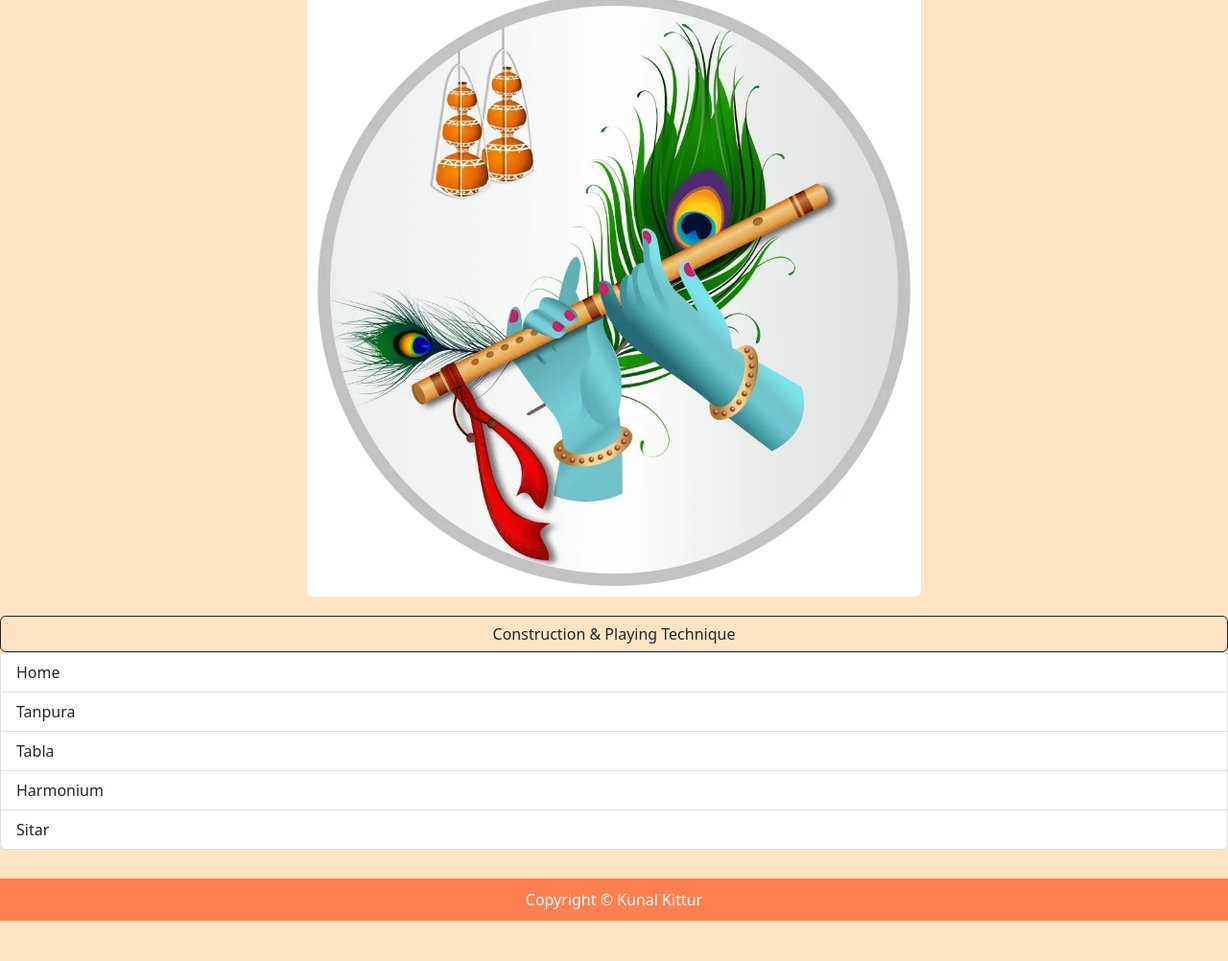
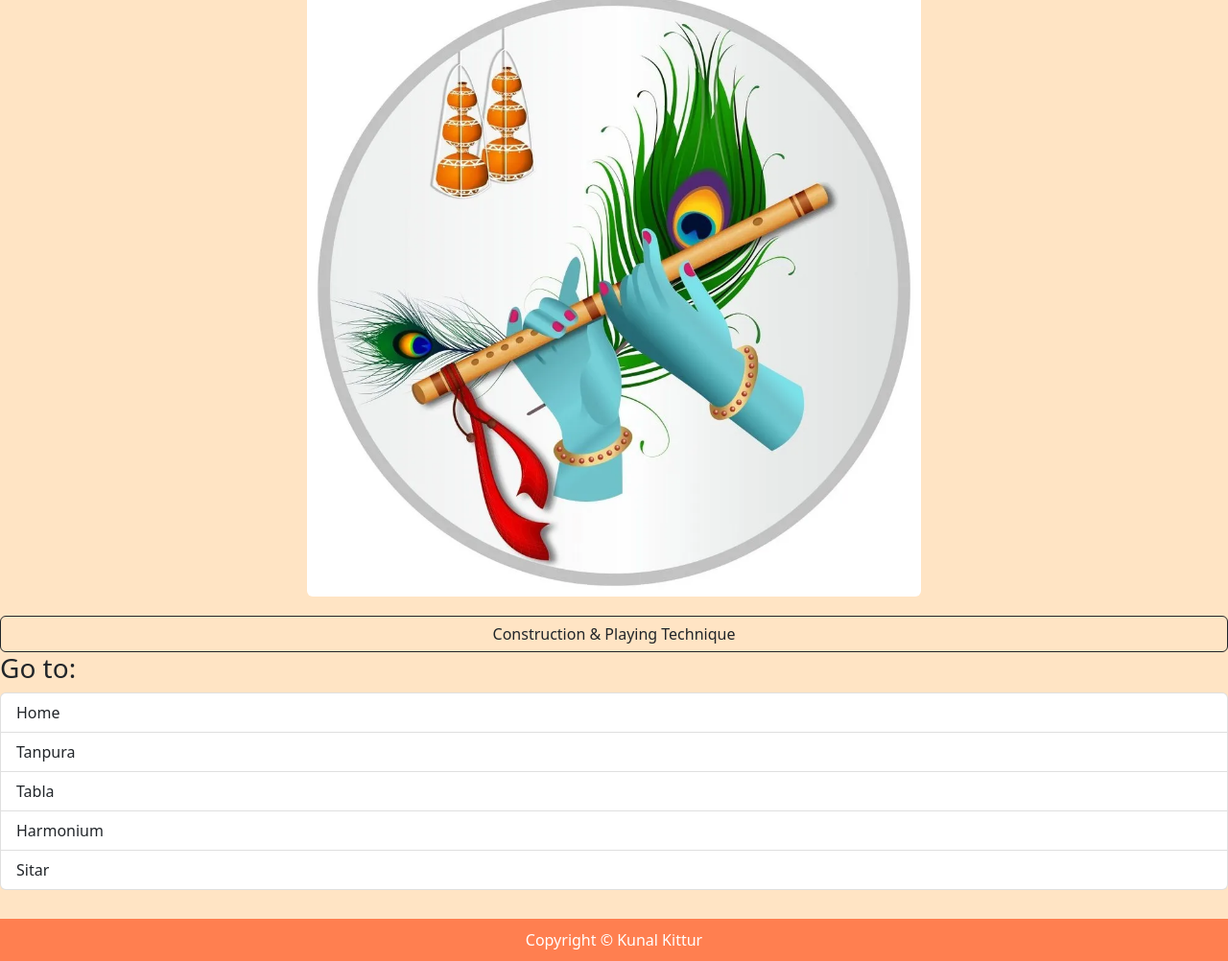
Before and after one commit to heyyitskk/InsIndianClassical, a plain HTML site: page Basuri.html in a window 1280 px wide. Shown: the part 394-1396 px from the top of the page at 96% size. Before the commit the page ends 1354 px from the top, so only its background shows below. Drawn offline with nearby package versions, Linux system fonts and the light colour scheme.

Commit message:
Add Go to: text and indent inside main

```diff
--- a/Basuri.html
+++ b/Basuri.html
@@ -54,7 +54,7 @@
             </div>
             </div>
         </div>
-    </main>
+        <h3>Go to:</h3>
         <div class="list-group">
             <a href="index.html" class="list-group-item list-group-item-action">Home</a>
             <a href="tanpura.html" class="list-group-item list-group-item-action">Tanpura</a>
@@ -62,6 +62,7 @@
             <a href="harmonium.html" class="list-group-item list-group-item-action">Harmonium</a>
             <a href="Sitar.html" class="list-group-item list-group-item-action">Sitar</a>
         </div>
+    </main>
     <footer>
         Copyright &#169; Kunal Kittur
     </footer>
```
Lines whose indentation alone changed are shown as unchanged.
